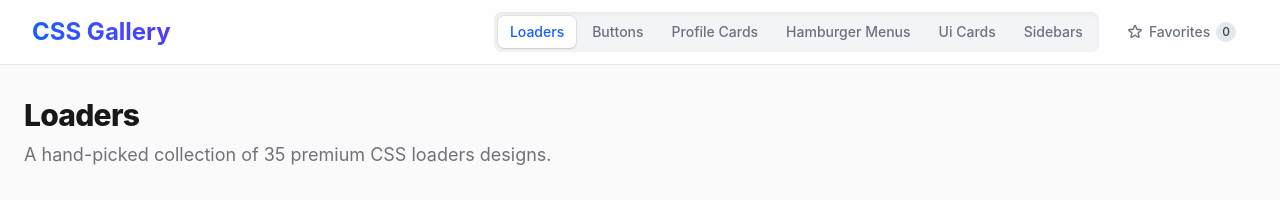
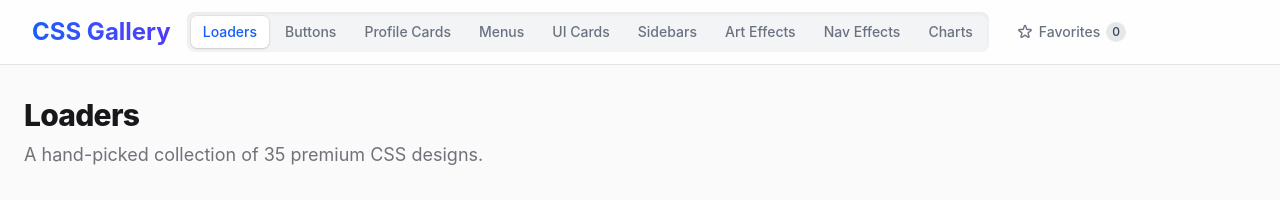
Before and after one commit to 6ase-1in3/UI-Galleries, a React (Vite) app: page / in a window 1280 px wide. Shown: the top 200 px of the page. Built offline with nearby package versions, Linux system fonts and the light colour scheme; grey boxes are pictures that could not be loaded.

Commit message:
Add Art Effects, Nav Effects, Chart Effects categories

```diff
--- a/src/App.tsx
+++ b/src/App.tsx
@@ -1,4 +1,4 @@
-import { useState, useEffect } from 'react'
+import { useState } from 'react'
 import { GalleryGrid } from './components/GalleryGrid'
 import { PreviewModal } from './components/PreviewModal'
 import { loadersData } from './data/loaders'
@@ -7,9 +7,34 @@ import { cardsData } from './data/cards'
 import { menusData } from './data/menus'
 import { uiCardsData } from './data/uiCards'
 import { sidebarsData } from './data/sidebars'
+import { artEffectsData } from './data/artEffects'
+import { navEffectsData } from './data/navEffects'
+import { chartEffectsData } from './data/chartEffects'
 import useLocalStorage from './hooks/useLocalStorage'
 
-type Category = 'loaders' | 'buttons' | 'profile-cards' | 'hamburger-menus' | 'ui-cards' | 'sidebars' | 'favorites';
+type Category =
+    | 'loaders'
+    | 'buttons'
+    | 'profile-cards'
+    | 'hamburger-menus'
+    | 'ui-cards'
+    | 'sidebars'
+    | 'art-effects'
+    | 'nav-effects'
+    | 'chart-effects'
+    | 'favorites';
+
+const CATEGORIES: { id: Category; label: string }[] = [
+    { id: 'loaders', label: 'Loaders' },
+    { id: 'buttons', label: 'Buttons' },
+    { id: 'profile-cards', label: 'Profile Cards' },
+    { id: 'hamburger-menus', label: 'Menus' },
+    { id: 'ui-cards', label: 'UI Cards' },
+    { id: 'sidebars', label: 'Sidebars' },
+    { id: 'art-effects', label: 'Art Effects' },
+    { id: 'nav-effects', label: 'Nav Effects' },
+    { id: 'chart-effects', label: 'Charts' },
+];
 
 function App() {
     const [selectedLoader, setSelectedLoader] = useState<{ title: string; codepen_url: string } | null>(null);
@@ -33,12 +58,8 @@ function App() {
 
     const getCategoryData = () => {
         const allItems = [
-            ...loadersData,
-            ...buttonsData,
-            ...cardsData,
-            ...menusData,
-            ...uiCardsData,
-            ...sidebarsData
+            ...loadersData, ...buttonsData, ...cardsData, ...menusData,
+            ...uiCardsData, ...sidebarsData, ...artEffectsData, ...navEffectsData, ...chartEffectsData
         ];
 
         switch (activeCategory) {
@@ -48,24 +69,16 @@ function App() {
             case 'hamburger-menus': return menusData;
             case 'ui-cards': return uiCardsData;
             case 'sidebars': return sidebarsData;
-            case 'favorites':
-                return allItems.filter(item => favorites.includes(item.codepen_url));
+            case 'art-effects': return artEffectsData;
+            case 'nav-effects': return navEffectsData;
+            case 'chart-effects': return chartEffectsData;
+            case 'favorites': return allItems.filter(item => favorites.includes(item.codepen_url));
             default: return loadersData;
         }
     };
 
-    const getCategoryTitle = (cat: Category) => {
-        switch (cat) {
-            case 'loaders': return 'Loaders';
-            case 'buttons': return 'Buttons';
-            case 'profile-cards': return 'Profile Cards';
-            case 'hamburger-menus': return 'Hamburger Menus';
-            case 'ui-cards': return 'UI Cards';
-            case 'sidebars': return 'Sidebars';
-            case 'favorites': return 'My Favorites';
-            default: return 'Collection';
-        }
-    }
+    const getCategoryTitle = (cat: Category) =>
+        CATEGORIES.find(c => c.id === cat)?.label ?? (cat === 'favorites' ? 'My Favorites' : 'Collection');
 
     const currentData = getCategoryData();
 
@@ -74,31 +87,30 @@ function App() {
             {/* Header */}
             <header className="sticky top-0 z-40 bg-white/80 backdrop-blur-md border-b border-border-subtle overflow-x-auto">
                 <div className="max-w-7xl mx-auto px-4 sm:px-6 lg:px-8">
-                    <div className="flex items-center justify-between h-16 min-w-max gap-4">
+                    <div className="flex items-center h-16 min-w-max gap-4">
                         <h1 className="text-2xl font-bold bg-clip-text text-transparent bg-gradient-to-r from-blue-600 to-indigo-600 shrink-0">
                             CSS Gallery
                         </h1>
 
                         {/* Navigation Tabs */}
-                        <div className="flex items-center gap-2">
                         <div className="flex space-x-1 bg-gray-100 p-1 rounded-lg shadow-inner">
-                                {['loaders', 'buttons', 'profile-cards', 'hamburger-menus', 'ui-cards', 'sidebars'].map((tab) => (
+                            {CATEGORIES.map(({ id, label }) => (
                                 <button
-                                        key={tab}
-                                        onClick={() => setActiveCategory(tab as Category)}
-                                        className={`px-3 py-1.5 text-sm font-medium rounded-md transition-all duration-200 capitalize whitespace-nowrap ${activeCategory === tab
+                                    key={id}
+                                    onClick={() => setActiveCategory(id)}
+                                    className={`px-3 py-1.5 text-sm font-medium rounded-md transition-all duration-200 whitespace-nowrap ${activeCategory === id
                                             ? 'bg-white text-blue-600 shadow-sm ring-1 ring-black/5'
                                             : 'text-gray-500 hover:text-gray-900 hover:bg-gray-200/50'
                                         }`}
                                 >
-                                        {tab.replace('-', ' ')}
+                                    {label}
                                 </button>
                             ))}
                         </div>
 
                         <button
                             onClick={() => setActiveCategory('favorites')}
-                                className={`ml-2 px-3 py-1.5 text-sm font-medium rounded-md transition-all duration-200 flex items-center gap-1.5 ${activeCategory === 'favorites'
+                            className={`px-3 py-1.5 text-sm font-medium rounded-md transition-all duration-200 flex items-center gap-1.5 shrink-0 ${activeCategory === 'favorites'
                                     ? 'bg-yellow-50 text-yellow-600 shadow-sm ring-1 ring-yellow-400/20'
                                     : 'text-gray-500 hover:text-yellow-600 hover:bg-yellow-50'
                                 }`}
@@ -108,7 +120,6 @@ function App() {
                             </svg>
                             Favorites <span className="bg-gray-200 text-gray-700 py-0.5 px-1.5 rounded-full text-xs">{favorites.length}</span>
                         </button>
-                        </div>
                     </div>
                 </div>
             </header>
@@ -122,7 +133,7 @@ function App() {
                     <p className="mt-2 text-lg text-text-secondary">
                         {activeCategory === 'favorites'
                             ? `Your personal collection of ${currentData.length} saved designs.`
-                            : `A hand-picked collection of ${currentData.length} premium CSS ${activeCategory.replace('-', ' ')} designs.`
+                            : `A hand-picked collection of ${currentData.length} premium CSS designs.`
                         }
                     </p>
                 </div>
--- /dev/null
+++ b/src/data/artEffects.ts
@@ -0,0 +1,15 @@
+export const artEffectsData = [
+    { title: "WebGL Fluid Simulation", codepen_url: "https://codepen.io/soulwire/pen/DdGRYG" },
+    { title: "Canvas Particle Waves", codepen_url: "https://codepen.io/jkiss/pen/OVEeqK" },
+    { title: "Bokeh Effect", codepen_url: "https://codepen.io/noeldelgado/pen/PZJGLx" },
+    { title: "Generative Art - Dots", codepen_url: "https://codepen.io/tholman/pen/DqBJVq" },
+    { title: "Particle Sphere", codepen_url: "https://codepen.io/isuttell/pen/raxRaJ" },
+    { title: "Lion Animation Canvas", codepen_url: "https://codepen.io/Yakudoo/pen/BNNGBq" },
+    { title: "Generative Art - Circles", codepen_url: "https://codepen.io/tholman/pen/nqBvVo" },
+    { title: "Canvas Rain Effect", codepen_url: "https://codepen.io/MarcMalignan/pen/OJQZdY" },
+    { title: "Animated CSS Typography", codepen_url: "https://codepen.io/katydecorah/pen/nYLbEN" },
+    { title: "Anime.js Demo", codepen_url: "https://codepen.io/juliangarnier/pen/krNqZO" },
+    { title: "Particle Vortex", codepen_url: "https://codepen.io/crazorus/pen/DEMxPb" },
+    { title: "Animated Opening Type", codepen_url: "https://tympanus.net/Tutorials/AnimatedOpeningType/" },
+    { title: "SVG Filter Effects", codepen_url: "https://codepen.io/axelaredz/pen/neGOBe" },
+];
--- /dev/null
+++ b/src/data/chartEffects.ts
@@ -0,0 +1,3 @@
+export const chartEffectsData = [
+    { title: "Animated 3D Bar Chart", codepen_url: "https://tympanus.net/Tutorials/Animated3DBarChart/" },
+];
--- /dev/null
+++ b/src/data/navEffects.ts
@@ -0,0 +1,4 @@
+export const navEffectsData = [
+    { title: "Creative Navigation Menu", codepen_url: "https://codepen.io/sethabbott/pen/nemXKB" },
+    { title: "Mega Menu Effect", codepen_url: "https://codepen.io/teolee/pen/DpGxPz" },
+];
```
Lines whose indentation alone changed are shown as unchanged.
